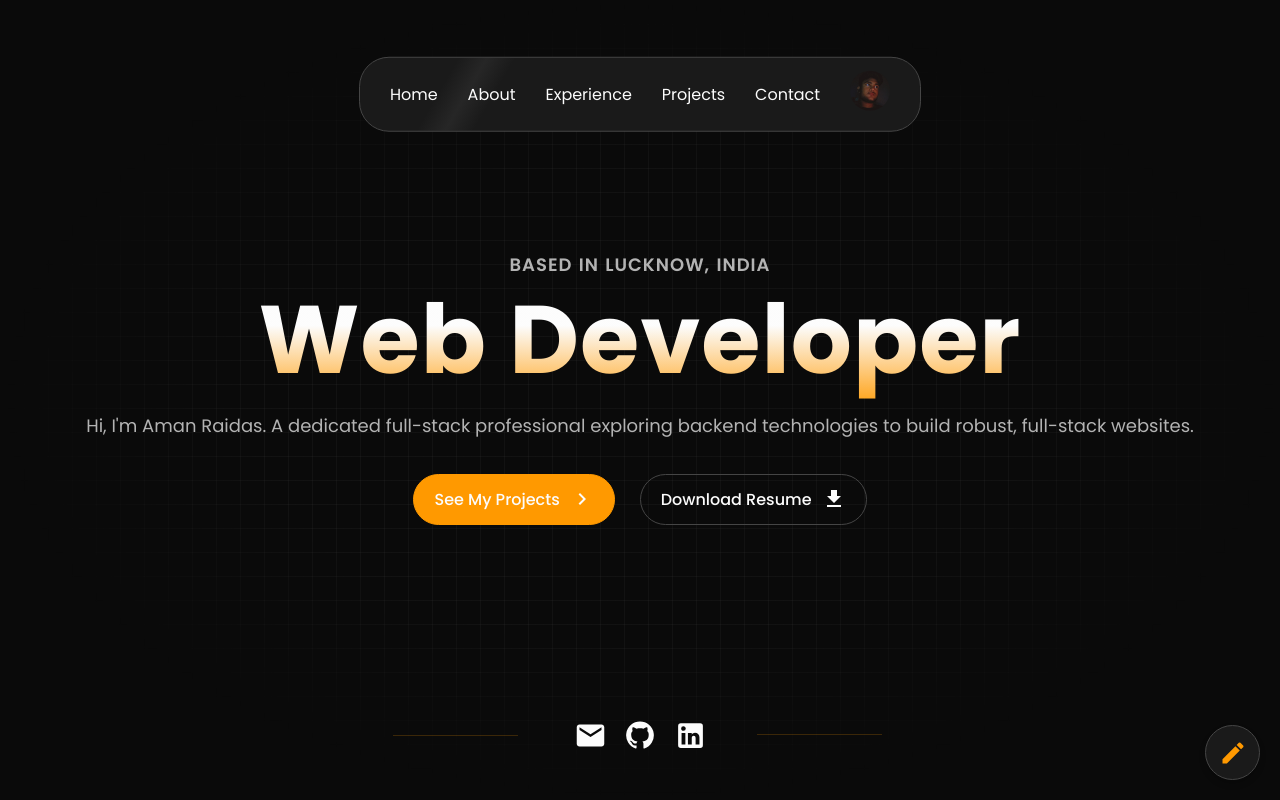
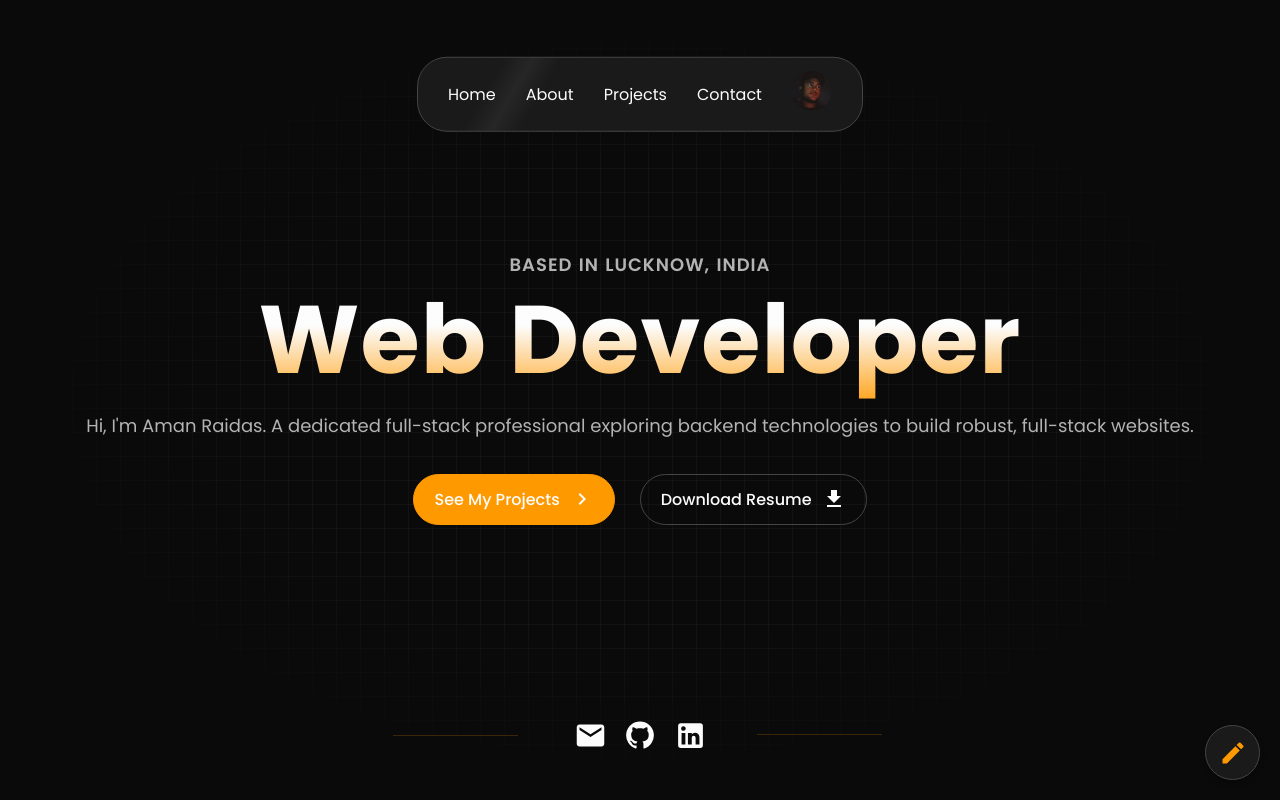
Before and after one commit to igamanraj/Portfolio, a React (Vite) app: page / in a window 1280 px wide. Shown: the top 800 px of the page. Built offline with nearby package versions, Linux system fonts and the light colour scheme.

Commit message:
portfolio link correction done

```diff
--- a/src/components/Navbar/Navbar.jsx
+++ b/src/components/Navbar/Navbar.jsx
@@ -3,7 +3,7 @@ import HomeIcon from "@mui/icons-material/Home";
 import PersonIcon from "@mui/icons-material/Person";
 import LaptopMacIcon from "@mui/icons-material/LaptopMac";
 import PermPhoneMsgIcon from "@mui/icons-material/PermPhoneMsg";
-import BusinessCenterIcon from "@mui/icons-material/BusinessCenter";
+// import BusinessCenterIcon from "@mui/icons-material/BusinessCenter";
 import { motion, useMotionValueEvent, useScroll } from "framer-motion";
 import AmanImg from "../../assets/aman.jpg";
 import "./Navbar.css";
@@ -53,12 +53,12 @@ const Navbar = () => {
               <p>About</p>
             </a>
           </li>
-          <li className="navbar-item">
-            <a href="#expedu">
-              <BusinessCenterIcon className="icon" />
-              <p>Experience</p>
-            </a>
-          </li>
+            {/* <li className="navbar-item">
+              <a href="#expedu">
+                <BusinessCenterIcon className="icon" />
+                <p>Experience</p>
+              </a>
+            </li> */}
           <li className="navbar-item">
             <a href="#projects">
               <LaptopMacIcon className="icon" />
--- a/src/constants/userData.js
+++ b/src/constants/userData.js
@@ -165,7 +165,7 @@ export const userData = {
         techStack: ["JavaScript", "React", "CSS", "Github", "Vercel"],
         image: PortFolioImg,
         github: "https://github.com/igamanraj/Portfolio",
-        website: "https://thecyberatom-v1.netlify.app/",
+        website: "https://naman.codes",
       }
     ],
   },
```
